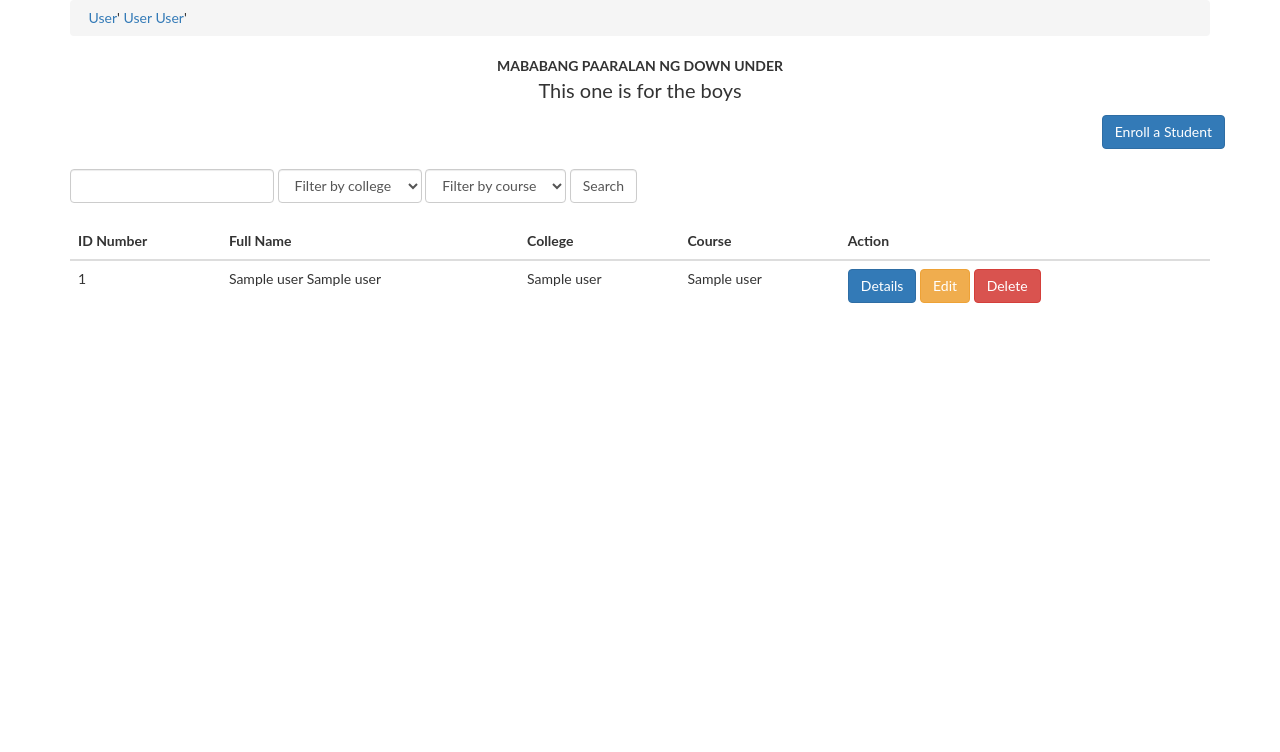
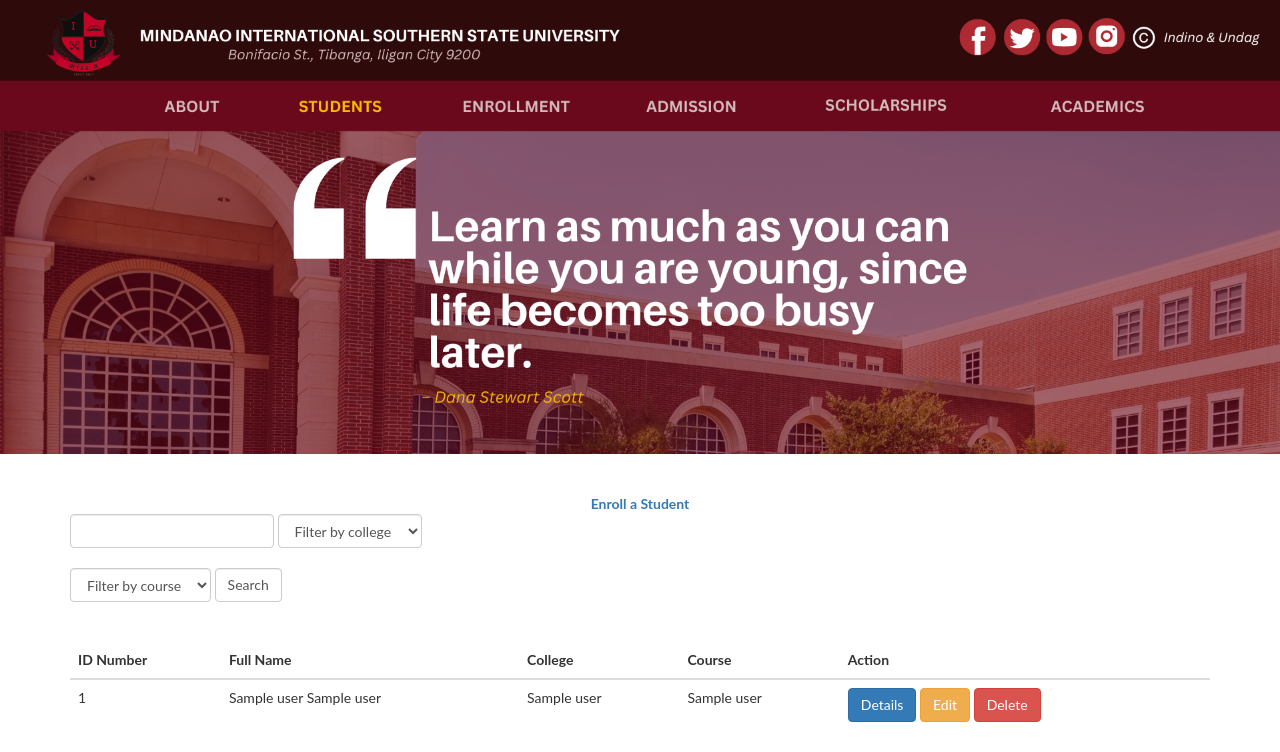
Before and after one commit to lloydundag/Simple-Student-Information-System, a Flask app: template SSIS_Indino_Undag/app/templates/index.html in a window 1280 px wide. Shown: the top 752 px of the page. Before the commit the page ends 303 px from the top, so only its background shows below. Run offline with Flask 2, Linux system fonts and the light colour scheme; the template is opened without the code that fills it: most values are stand-ins (such as "Sample title", 1, 10 or a date in 2020); some libraries are stand-ins or nearby versions.

Commit message:
Update index.html

```diff
--- a/SSIS_Indino_Undag/app/templates/index.html
+++ b/SSIS_Indino_Undag/app/templates/index.html
@@ -7,37 +7,19 @@
 <script src="https://maxcdn.bootstrapcdn.com/bootstrap/4.1.1/js/bootstrap.min.js"></script>
 <script src="https://ajax.googleapis.com/ajax/libs/jquery/3.4.1/jquery.min.js"></script>
 
-
 {% import "bootstrap/utils.html" as utils %}
 {% block content %}
-    <div class="container">
-        <nav aria-label="breadcrumb">
-            <ol class="breadcrumb">
-                <li class="breadcrumb-item active" aria-current="page"></li>
-                <a href="/User1">User</a>'
-                <a href="/User2">User</a>
-                <a href="/User3">User</a>'
-            </ol>
-        </nav>
-        <div class="row">
 
-      <center>
-      <tit><b> MABABANG PAARALAN NG DOWN UNDER </b><tit>
+<img src="{{url_for('static', filename='icon/bg1.png')}}" style="width:100%">
+<br>
+<br>
+<br>
+              <div align="center">
+              <span class="float-center"><a href="{{ url_for('.register') }}" class="button"><b>Enroll a Student</b></a></span>
+              </div>
 
-
-        <p>This one is for the boys</p>
-      </center>
-        </div>
-
-        <div class="row">
-            <div class="col text-right">
-
-                <span class="float-right"><a href="{{ url_for('.register') }}" class="btn btn-primary">Enroll a Student</a></span>
-
-              </div>
-              <br>
-
-
+            <div class="container">
+              <div class="col">
             {% with messages = get_flashed_messages() %}
             <div class="message">
               {% if messages %}
@@ -59,6 +41,8 @@
                 {% endif %}
                 <select class="form-control" name="college" id="college">
                     <option value="" disabled selected>Filter by college</option>
+                    <br>
+                    <br>
                     {% for college in form.college.choices %}
                       {% if search_items['college'] == college[1] %}
                         <option value= "{{college[1]}}" selected>{{college[1]}}</option>
@@ -67,6 +51,8 @@
                       {% endif %}
                     {% endfor %}
                 </select>
+                <br>
+                <br>
                 <select class="form-control" name="course" id="course">
                     <option value="" disabled selected>Filter by course</option>
                     {% for course in form.course.choices %}
@@ -80,6 +66,7 @@
                 <button class="form-control" type="submit">Search</button>
           </form>
         </div>
+       <br>
 
             <br>
             <table class="table align-center">
@@ -251,6 +238,11 @@
 </script>
 <script src="{{ url_for('static',filename='js/index.js')}}"></script>
 
-
+<br>
+<br>
+<br>
+<br>
+<br>
+<br>
 
 {% endblock %}
```
